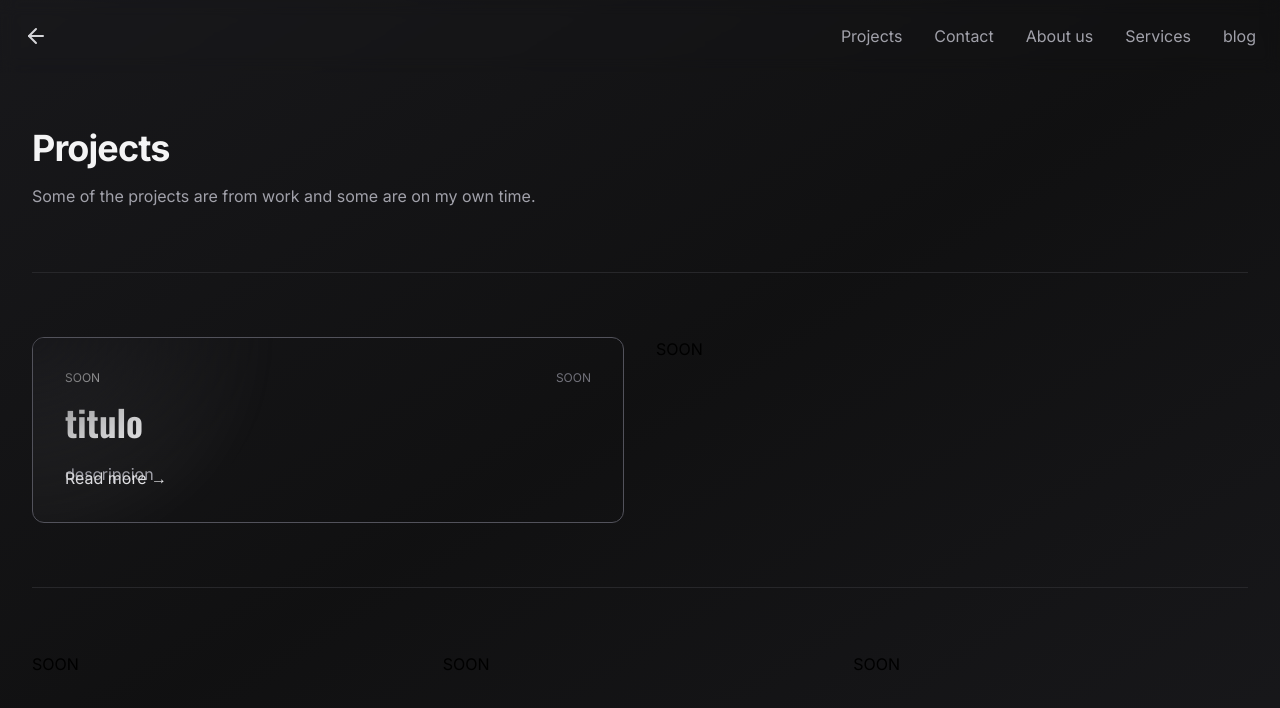
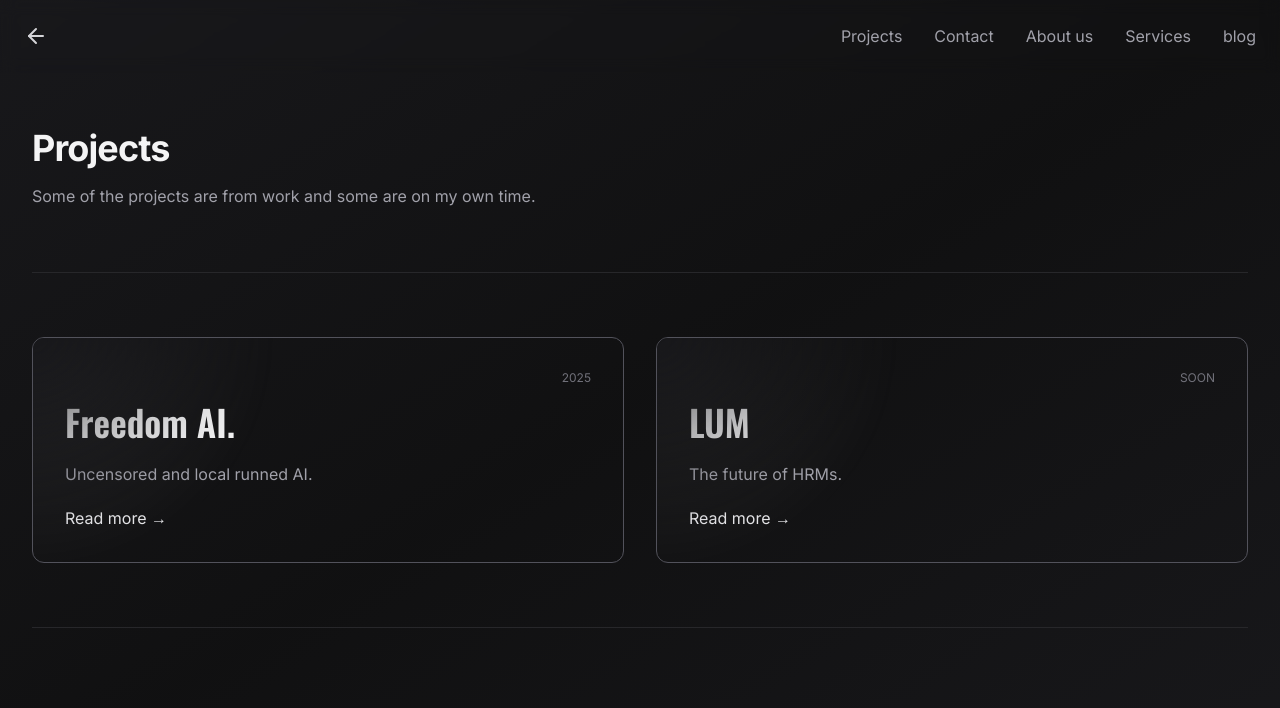
Before and after one commit to Rock-Can-Code/rock-can-code-web, a Next.js app: page /projects in a window 1280 px wide. Shown: the top 708 px of the page. Built offline with nearby package versions, Linux system fonts and the light colour scheme; no server answers; what tailwindcss-debug-screens would draw is missing.

Commit message:
:sparkles: fill projects page with content

```diff
--- a/app/(web)/projects/page.tsx
+++ b/app/(web)/projects/page.tsx
@@ -24,12 +24,9 @@ export default async function ProjectsPage() {
           <Card>
             <Link href={`/projects/`}>
               <article className="relative w-full h-full p-4 md:p-8">
-                <div className="flex items-center justify-between gap-2">
-                  <div className="text-xs text-zinc-100">
-                    <span>SOON</span>
-                  </div>
-                  <span className="flex items-center gap-1 text-xs text-zinc-500">
-                    <span>SOON</span>
+                <div className="flex justify-end">
+                  <span className="text-xs text-zinc-500">
+                    <span>2025</span>
                   </span>
                 </div>
 
@@ -37,15 +34,13 @@ export default async function ProjectsPage() {
                   id="featured-post"
                   className="mt-4 text-3xl font-bold text-zinc-100 group-hover:text-white sm:text-4xl font-display"
                 >
-
-                  titulo
+                  Freedom AI.
                 </h2>
                 <p className="mt-4 leading-8 duration-150 text-zinc-400 group-hover:text-zinc-300">
-
-                  descripcion
+                  Uncensored and local runned AI.
                 </p>
-                <div className="absolute bottom-4 md:bottom-8">
-                  <p className="hidden text-zinc-200 hover:text-zinc-50 lg:block">
+                <div className="mt-4">
+                  <p className="text-zinc-200 hover:text-zinc-50">
                     Read more <span aria-hidden="true">&rarr;</span>
                   </p>
                 </div>
@@ -55,25 +50,37 @@ export default async function ProjectsPage() {
 
           <div className="flex flex-col w-full gap-8 mx-auto border-t border-gray-900/10 lg:mx-0 lg:border-t-0 ">
 
-            <span>SOON</span>
+            <Card>
+              <Link href={`/projects/`}>
+                <article className="relative w-full h-full p-4 md:p-8">
+                  <div className="flex justify-end">
+                    <span className="text-xs text-zinc-500">
+                      <span>SOON</span>
+                    </span>
+                  </div>
+
+                  <h2
+                    id="featured-post"
+                    className="mt-4 text-3xl font-bold text-zinc-100 group-hover:text-white sm:text-4xl font-display"
+                  >
+                    LUM
+                  </h2>
+                  <p className="mt-4 leading-8 duration-150 text-zinc-400 group-hover:text-zinc-300">
+                    The future of HRMs.
+                  </p>
+                  <div className="mt-4">
+                    <p className="text-zinc-200 hover:text-zinc-50">
+                      Read more <span aria-hidden="true">&rarr;</span>
+                    </p>
+                  </div>
+                </article>
+              </Link>
+            </Card>
           </div>
         </div>
+
         <div className="hidden w-full h-px md:block bg-zinc-800" />
 
-        <div className="grid grid-cols-1 gap-4 mx-auto lg:mx-0 md:grid-cols-3">
-          <div className="grid grid-cols-1 gap-4">
-
-              <span>SOON</span>
-          </div>
-          <div className="grid grid-cols-1 gap-4">
-
-              <span>SOON</span>
-          </div>
-          <div className="grid grid-cols-1 gap-4">
-
-              <span>SOON</span>
-          </div>
-        </div>
       </div>
     </div>
   );
```
